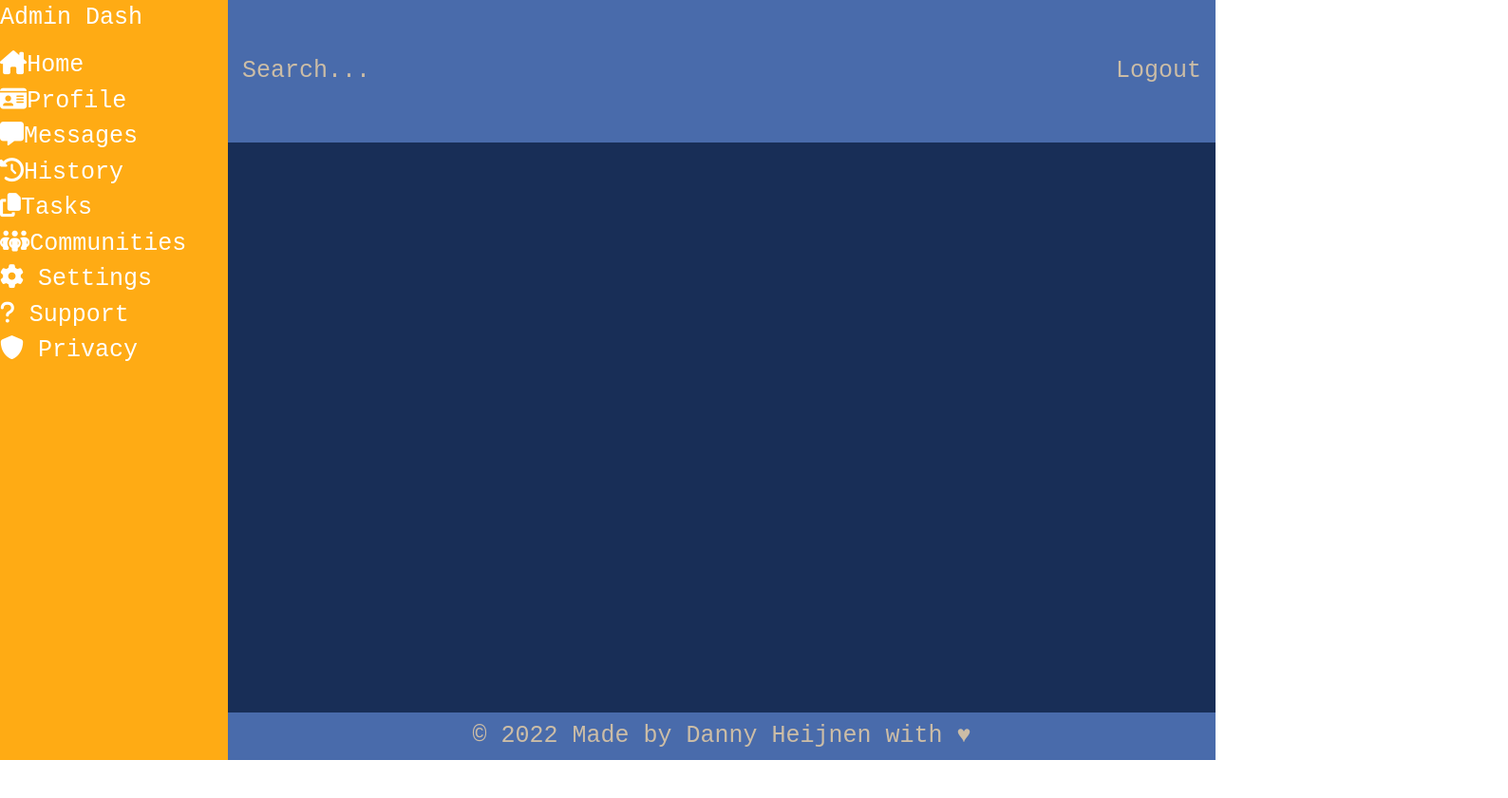
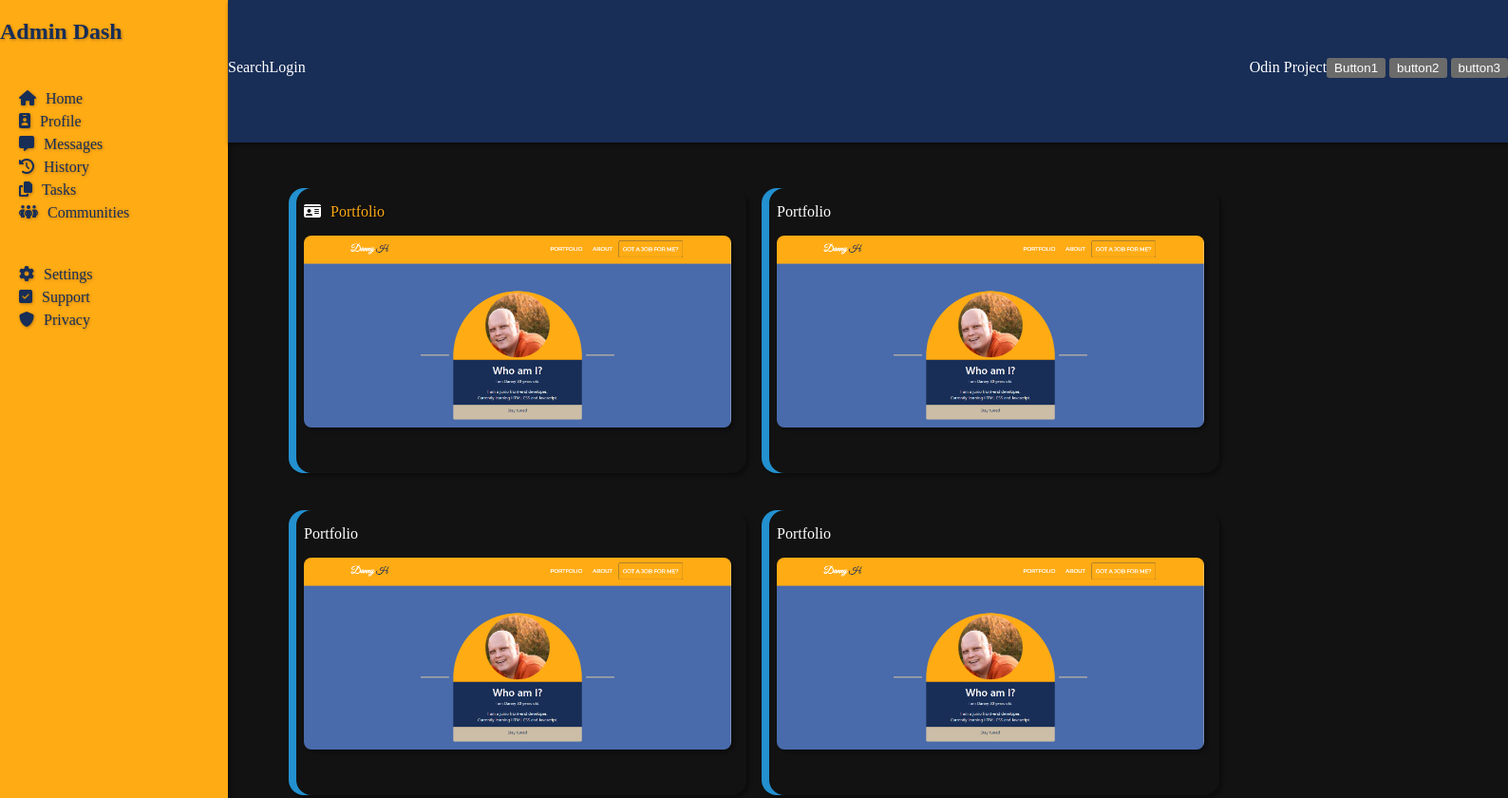
Before and after one commit to DefiledGamingNL/adminDashboard, a plain HTML site: page index.html in a window 1280 px wide. Shown: the top 840 px of the page at 95% size, 1588 px wide, since content can reach past the window. Before the commit the page ends 800 px from the top, so only its background shows below. Drawn offline with nearby package versions, Linux system fonts and the light colour scheme.

Commit message:
adding styling

```diff
--- a/assets/css/app.css
+++ b/assets/css/app.css
@@ -1,20 +1,55 @@
 :root {
+	--accent-color: #ffab14;
+	--special-color: #2390cf;
+	--ceiling-color: #ffffff;
+	--high-color: #182e57;
+	--medium-color: #222222;
+	--low-color: #cccccc;
+	--floor-color: #000000;
 	--gokuSuit: #182e57;
-	--gokuHair: #ffab14;
 	--superSaiyanBlue: #496bab;
 	--skinColour: #fff4ea;
 	--skinColorDark: #ccbda6;
+	--aside-shadow: 0.05em 0.05em 0.2em rgba(0, 0, 0, 0.3);
+	--aside-glow: 0 0 0.1em #333333;
+	--action-text-shadow: 0.1em 0.1em 0.2em rgba(0, 0, 0, 0.5);
+	--action-text-glow: 0 0 0.2em #333333;
+	--base-transition: all 0.3s ease-out;
+	--fast-transition: all 0.15s ease-out;
+	color-scheme: dark;
 }
 
 body,
 html {
 	margin: 0;
 	padding: 0;
-	line-height: 1;
 	color: white;
-	box-sizing: border-box;
-	font-family: monospace;
-	font-size: 25px;
+}
+
+h4 {
+	font-weight: normal;
+	margin: 0 0 1em;
+}
+
+a:hover,
+a:focus,
+a:active {
+	color: var(--special-color);
+	text-decoration: underline;
+}
+
+a:link,
+a:visited {
+	color: var(--accent-color);
+	text-decoration: none;
+	text-shadow: 0.05em 0.05em 0.1em var(--floor-color);
+}
+a,
+a *,
+button,
+button * {
+	cursor: pointer;
+	transition: var(--fast-transition);
 }
 
 /* CONTAINERS */
@@ -33,45 +68,131 @@ html {
 
 .header {
 	display: flex;
+	position: sticky;
+	top: -5.8em;
 	grid-area: header;
-	background-color: var(--superSaiyanBlue);
-	color: var(--skinColorDark);
-	padding: 0 15px;
+	background-color: var(--high-color);
+	box-shadow: 0 0.2em 0.2em rgb(0 0 0 / 30%);
+	padding-bottom: 0.5em;
+	transition: var(--base-transition);
+	z-index: 2;
 	align-items: center;
 	justify-content: space-between;
 }
 
+.header > div {
+	display: flex;
+	align-items: center;
+	flex-wrap: wrap;
+}
+
 .mainContent {
+	display: flex;
 	grid-area: mainContent;
-	background-color: var(--gokuSuit);
+	background-color: var(--mainContent);
+	flex: 1;
+	padding: 3em 4em;
+}
+
+.mainContent {
+	display: grid;
+	grid-template-columns: 1fr 1fr;
+	grid-template-rows: 1fr;
+	grid-template-areas: "card cardLeft";
+}
+
+.cardContainer {
+	flex: 3;
+	grid-area: card;
+}
+
+.cardContainer > div {
+	display: grid;
+	grid-template-columns: repeat(2, 1fr);
+	grid-template-rows: repeat(3, 1fr);
+	grid-column-gap: 1em;
+	grid-row-gap: 1em;
+}
+
+article {
+	display: flex;
+	align-items: stretch;
+	box-shadow: inset 0.5em 0 0 var(--special-color), 0.2em 0.2em 0.2em rgba(0, 0, 0, 0.3);
+	flex-direction: column;
+	justify-content: stretch;
+	border-radius: 1em;
+	margin-bottom: 8%;
+	padding: 1em;
+	transition: var(--base-transition);
+}
+
+article > img {
+	border-radius: 0.5em;
+	box-shadow: 0.2em 0.2em 0.2em rgb(0 0 0 / 30%);
+	margin: 0 auto;
+	max-width: 450px;
+}
+.cardLeftContainer {
+	flex: 1;
+	padding-left: 1em;
+	grid-area: cardLeft;
+}
+
+.cardLeftContainer > div {
+	display: grid;
+	grid-template-columns: repeat(2, 1fr);
+	grid-template-rows: repeat(3, 1fr);
+	grid-column-gap: 1em;
+	grid-row-gap: 1em;
 }
 
 .sidebar {
-	display: grid;
-	grid-template-columns: 1fr;
-	grid-template-rows: 50px 50px;
+	display: flex;
+	grid-area: sidebar;
+	background-color: var(--accent-color);
+	box-shadow: 0.2em 0 0.2em rgb(0 0 0 / 30%);
+	color: var(--high-color);
+	text-shadow: var(--aside-shadow);
+	transition: var(--base-transition);
+	flex-direction: column;
+}
 
-	grid-template-areas:
-		"title"
-		"menuContainer";
-	grid-area: sidebar;
-	background-color: var(--gokuHair);
+i {
+	margin-right: 10px;
+}
+
+.sidebarList {
+	padding: 0 20px;
+	margin-top: 25px;
+	list-style-type: none;
+	text-align: left;
+	color: var(--text);
+	line-height: 1.5;
+}
+
+.sidebarSettings {
+	padding: 0 20px;
+	margin-top: 25px;
+	list-style-type: none;
+	text-align: left;
+	color: var(--text);
+	line-height: 1.5;
 }
 
 .title {
-	grid-area: title;
+	color: var(--titleColor);
 }
 
 .sidebarRight {
 	grid-area: sidebarLeft;
-	background-color: var(--gokuSuit);
+	background-color: var(--mainContent);
 }
 
 .footer {
 	display: flex;
 	grid-area: footer;
-	background-color: var(--superSaiyanBlue);
-	color: var(--skinColorDark);
+	background-color: var(--footer);
+	color: var(--text);
 	padding: 0 15px;
 	align-items: center;
 	justify-content: center;
--- a/index.html
+++ b/index.html
@@ -5,58 +5,85 @@
 		<meta http-equiv="X-UA-Compatible" content="IE=edge" />
 		<meta name="viewport" content="width=device-width, initial-scale=1.0" />
 		<title>Admin Dashboard</title>
+		<script src="https://kit.fontawesome.com/d15cb35baa.js" crossorigin="anonymous"></script>
+		<link rel="stylesheet" href="//cdn.jsdelivr.net/npm/@mdi/font@6.9.96/css/materialdesignicons.min.css" />
 		<link rel="stylesheet" href="assets/css/app.css" />
-		<script src="https://kit.fontawesome.com/d15cb35baa.js" crossorigin="anonymous"></script>
-		<script src="https://cdn.tailwindcss.com"></script>
 	</head>
 	<body>
 		<div class="mainContainer">
 			<header class="header">
-				<div class="headerSearch">Search...</div>
-				<div class="headerLogin">Logout</div>
+				<div>
+					<div class="search">Search</div>
+					<div class="login">Login</div>
+				</div>
+				<div>
+					<div class="title">Odin Project</div>
+					<div class="buttons">
+						<button class="btn btn-lg btn-primary">Button1</button>
+						<button class="btn btn-lg btn-primary">button2</button>
+						<button class="btn btn-lg btn-primary">button3</button>
+					</div>
+				</div>
 			</header>
 			<aside class="sidebar">
 				<div class="title"><h1>Admin Dash</h1></div>
-				<div class="menuContainer">
-					<div class="menu">
-						<ul>
-							<li class="menu-item">
-								<a href="#"> <i class="fas fa-house-chimney"></i>Home</a>
-							</li>
-							<li class="menu-item">
-								<a href="#"><i class="fas fa-id-card"></i>Profile</a>
-							</li>
-							<li class="menu-item">
-								<a href="#"><i class="fas fa-message"></i>Messages</a>
-							</li>
-							<li class="menu-item">
-								<a href="#"><i class="fas fa-clock-rotate-left"></i>History</a>
-							</li>
-							<li class="menu-item">
-								<a href="#"><i class="fas fa-copy"></i>Tasks</a>
-							</li>
-							<li class="menu-item last-item">
-								<a href="#"><i class="fas fa-people-group"></i>Communities</a>
-							</li>
-						</ul>
-					</div>
-					<div class="settings">
-						<ul>
-							<li class="menu-item first-item">
-								<a href="#"><i class="fas fa-cog"></i> Settings</a>
-							</li>
-							<li class="menu-item">
-								<a href="#"><i class="fas fa-question"></i> Support</a>
-							</li>
-							<li class="menu-item">
-								<a href="#"><i class="fas fa-shield"></i> Privacy</a>
-							</li>
-						</ul>
-					</div>
-				</div>
+				<ul class="sidebarList">
+					<li class="sidebarListItem"><i class="fas fa-house"></i>Home</li>
+					<li class="sidebarListItem"><i class="fas fa-id-badge"></i>Profile</li>
+					<li class="sidebarListItem"><i class="fas fa-message"></i>Messages</li>
+					<li class="sidebarListItem"><i class="fas fa-clock-rotate-left"></i>History</li>
+					<li class="sidebarListItem"><i class="fas fa-copy"></i>Tasks</li>
+					<li class="sidebarListItem"><i class="fas fa-people-group"></i>Communities</li>
+				</ul>
+				<ul class="sidebarSettings">
+					<li class="sidebarListItem"><i class="fas fas fa-cog"></i>Settings</li>
+					<li class="sidebarListItem"><i class="fas fa-check-square"></i>Support</li>
+					<li class="sidebarListItem"><i class="fas fa-shield"></i>Privacy</li>
+				</ul>
 			</aside>
 			<aside class="sidebarRight"></aside>
-			<main class="mainContent"></main>
+			<main class="mainContent">
+				<div class="cardContainer">
+					<article>
+						<h4><i class="fas fa-id-card"></i><a href="https://defiledgamingnl.github.io/portfolio">Portfolio</a></h4>
+						<img src="assets/images/portfolio.png" alt="" />
+						<p></p>
+						<div></div>
+					</article>
+					<article>
+						<h4>Portfolio</h4>
+						<img src="assets/images/portfolio.png" alt="" />
+						<p></p>
+						<div></div>
+					</article>
+					<article>
+						<h4>Portfolio</h4>
+						<img src="assets/images/portfolio.png" alt="" />
+						<p></p>
+						<div></div>
+					</article>
+				</div>
+				<div class="cardLeftContainer">
+					<article>
+						<h4>Portfolio</h4>
+						<img src="assets/images/portfolio.png" alt="" />
+						<p></p>
+						<div></div>
+					</article>
+					<article>
+						<h4>Portfolio</h4>
+						<img src="assets/images/portfolio.png" alt="" />
+						<p></p>
+						<div></div>
+					</article>
+					<article>
+						<h4>Portfolio</h4>
+						<img src="assets/images/portfolio.png" alt="" />
+						<p></p>
+						<div></div>
+					</article>
+				</div>
+			</main>
 			<footer class="footer">
 				<div class="footersubText">&copy; 2022 Made by Danny Heijnen with &hearts;</div>
 			</footer>
```
Also changed, not shown: assets/images/portfolio.png (added).
